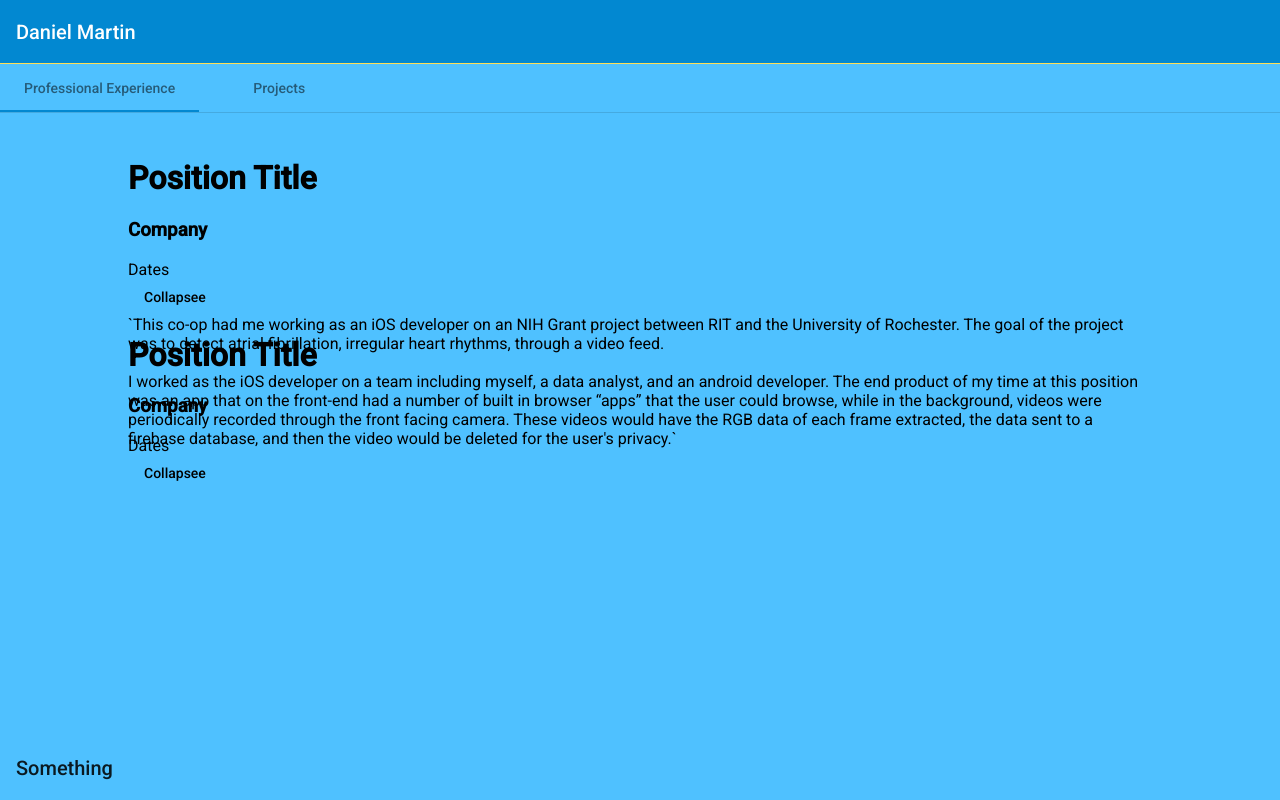
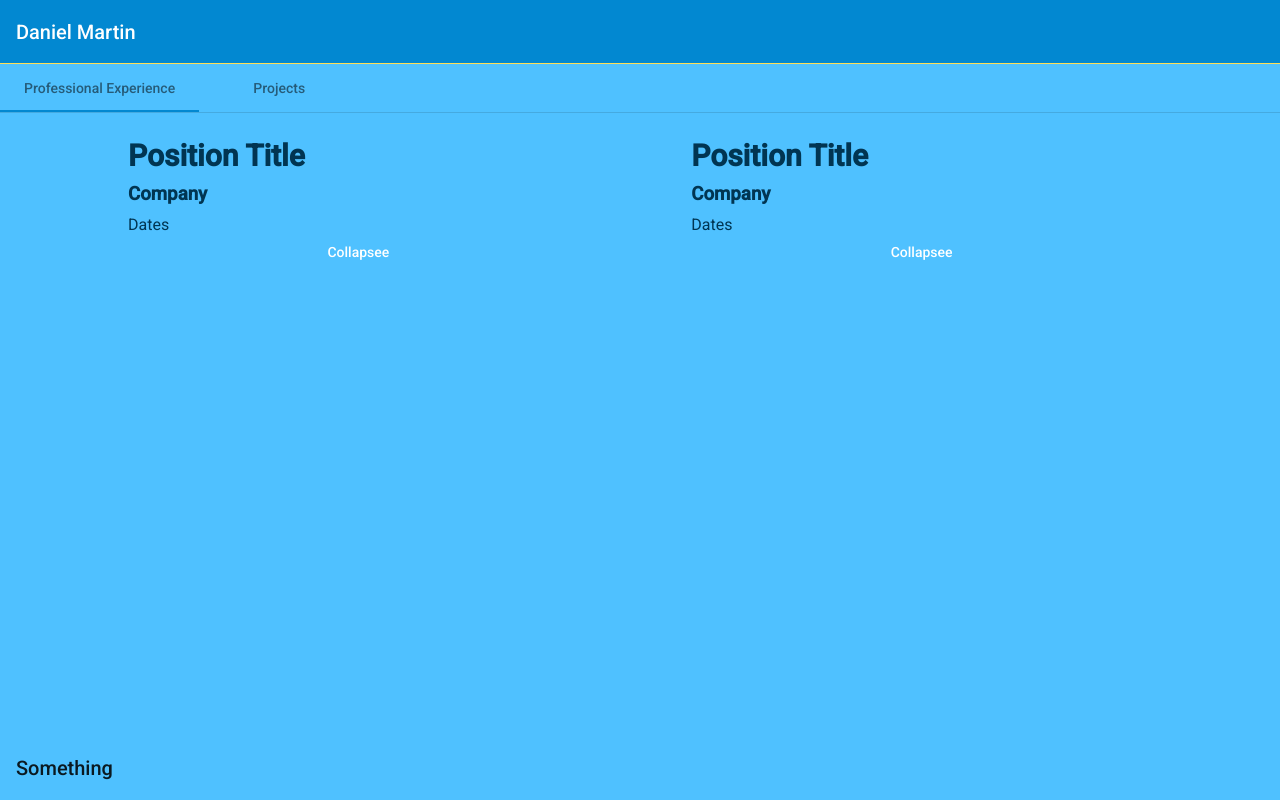
Before and after one commit to danmartindev/Portfolio, an Angular app: page /work in a window 1280 px wide. Built offline with nearby package versions, Linux system fonts and the light colour scheme.

Commit message:
styles for h1,h3,button

```diff
--- a/src/app/work/work.component.scss
+++ b/src/app/work/work.component.scss
@@ -1,10 +1,34 @@
 @import '../../colors.scss';
+
+#work-wrap{
+
+}
+
+.entry-wrap{
+    width: 45%;
+    h1 {
+        font-size: 30px;
+        margin: 0px;
+    }
+
+    h3{
+        margin: 10px 0px;
+    }
+
+    button{
+        color: white;
+        //background-color: $extra;
+        width: 100%;
+    }
+}
 
 .tab-wrap{
     padding-top: 25px;
+    color: $dark;
     width: 80%;
     margin: auto;
-
+    display: flex;
+    justify-content: space-between;
 
 }
 
```
